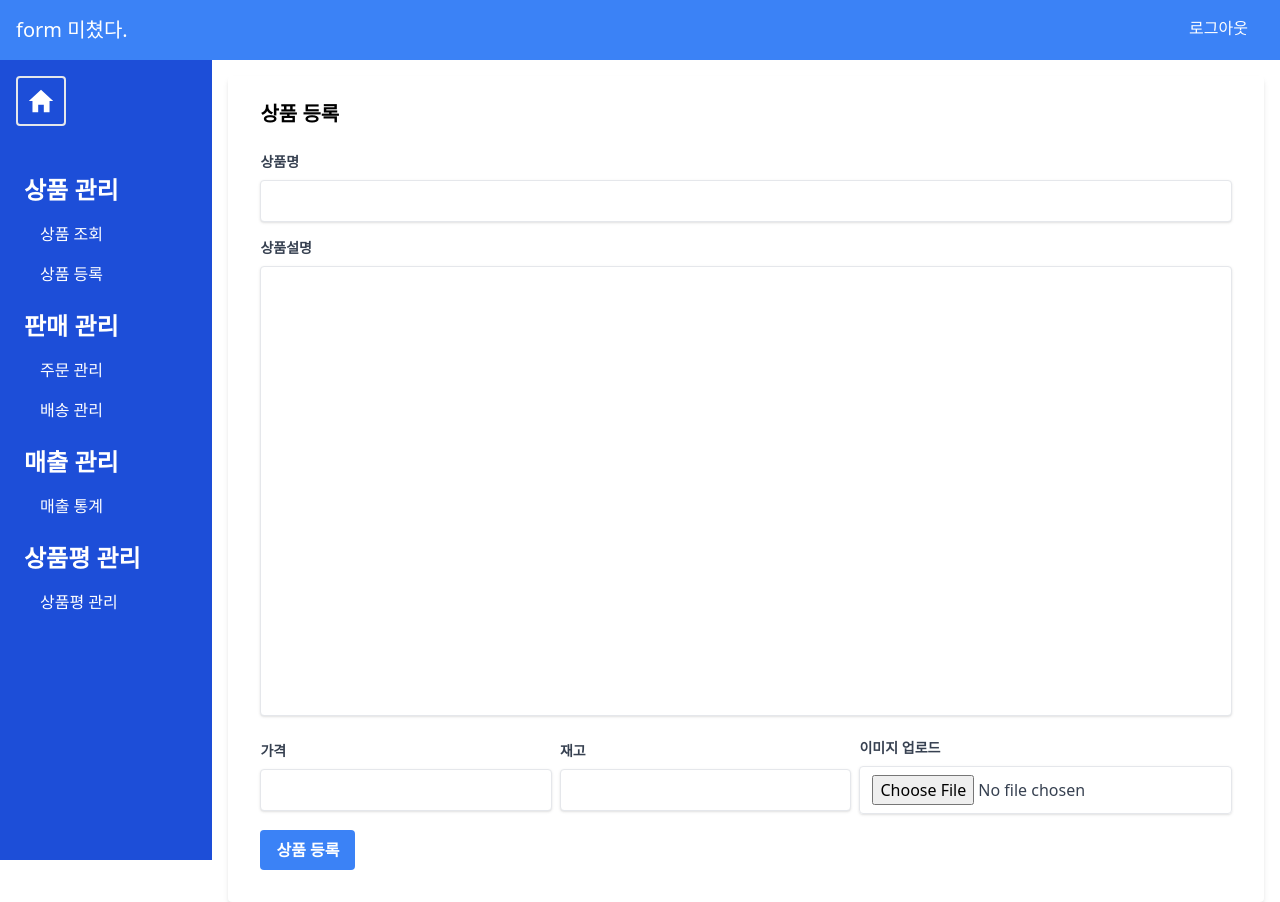
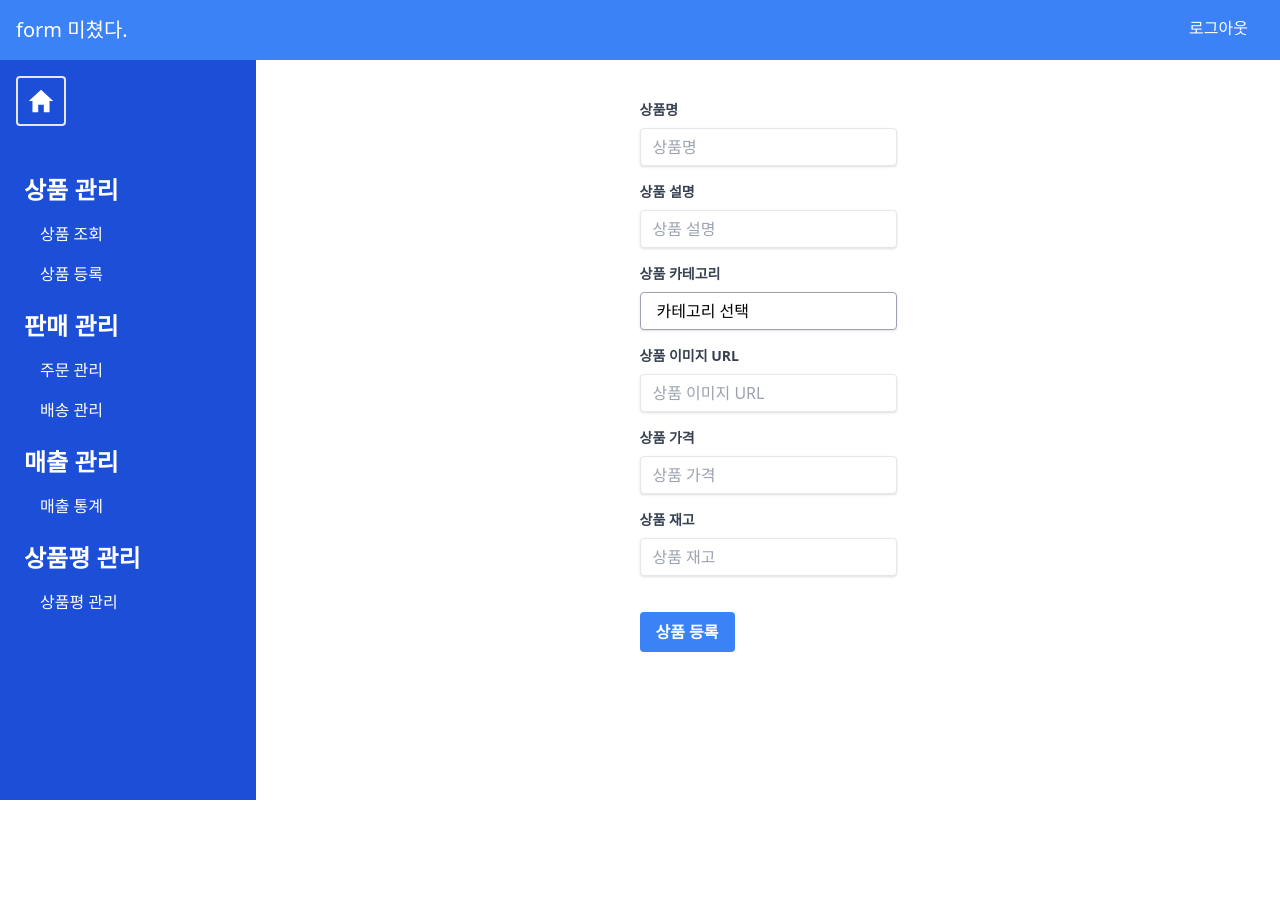
Before and after one commit to KDT-IaaS-Class-One-Group/KDT-IaaS-4team-ERP, a Next.js app in the folder frontend/: page /admin/product-add in a window 1280 px wide. After the commit the page ends 800 px from the top, so only its background shows below. Built offline with nearby package versions, Linux system fonts and the light colour scheme.

Commit message:
bug: TypeError: Do not know how to serialize a BigInt     at JSON.stringify (<anonymous>)

```diff
--- a/frontend/app/(pages)/admin/(dashboard)/(product)/product-add/page.tsx
+++ b/frontend/app/(pages)/admin/(dashboard)/(product)/product-add/page.tsx
@@ -2,159 +2,180 @@
 
 'use client';
 import React, { useState } from 'react';
-import { ProductNameProp } from '@/app/types/Product/ProductNameProp';
-import { ProductDescriptionProp } from '@/app/types/Product/ProductDescriptionProp';
-import { ProductPriceProp } from '@/app/types/Product/ProductPriceProp';
-import { ProductStockProp } from '@/app/types/Product/ProductStockProp';
-import { ProductImgUrlProp } from '@/app/types/Product/ProductImgUrlProp';
-import { ProductIndexProp } from '@/app/types/Product/ProductIndexProp';
-import { ProductCategoryProp } from '@/app/types/Product/ProductCategoryProp';
-
-interface ProductProps
-  extends ProductIndexProp,
-    ProductNameProp,
-    ProductPriceProp,
-    ProductImgUrlProp,
-    ProductDescriptionProp,
-    ProductStockProp,
-    ProductCategoryProp {}
 
 export default function ProductAdd() {
-  const [productForm, setProductForm] = useState<ProductProps>({
-    prodName: '',
-    prodDescription: '',
-    prodPrice: 0,
-    prodStock: 0,
-    prodImgUrl: '',
-  });
+  const [prodName, setProdName] = useState('');
+  const [prodDescription, setProdDescription] = useState('');
+  const [prodCategory, setProdCategory] = useState('');
+  const [prodImgUrl, setProdImgUrl] = useState('');
+  const [prodPrice, setProdPrice] = useState('');
+  const [prodStock, setProdStock] = useState('');
 
-  // 입력 필드의 변경을 처리하는 함수
-  const handleChange = (
-    event: React.ChangeEvent<HTMLInputElement | HTMLTextAreaElement>,
-  ) => {
-    const target = event.target as HTMLInputElement; // 타입 단언을 사용하여 HTMLInputElement로 처리
-    const { name, value } = target;
-    const files = target.files; // 이제 안전하게 접근 가능
-
-    setProductForm((prevForm) => ({
-      ...prevForm,
-      [name]: files && files.length > 0 ? files[0] : value,
-    }));
-  };
-
-  // 폼 제출을 처리하는 함수
-  const handleSubmit = async (event: React.FormEvent) => {
-    event.preventDefault();
-
-    const formData = new FormData();
-
-    formData.append('name', productForm.name);
-    formData.append('description', productForm.description);
-    formData.append('price', productForm.price);
-    formData.append('stock', productForm.stock.toString());
-    if (productForm.imageFile) {
-      formData.append('image', productForm.imageFile);
+  const submitProduct = async () => {
+    if (!prodName.trim()) {
+      alert('상품명을 입력해주세요.');
+      return;
+    }
+    if (!prodDescription.trim()) {
+      alert('상품 설명을 입력해주세요.');
+      return;
+    }
+    if (!prodCategory) {
+      alert('상품 카테고리를 선택해주세요.');
+      return;
+    }
+    if (!prodImgUrl.trim()) {
+      alert('상품 이미지 URL을 입력해주세요.');
+      return;
+    }
+    if (!prodPrice.trim()) {
+      alert('상품 가격을 올바르게 입력해주세요.');
+      return;
+    }
+    if (!prodStock.trim()) {
+      alert('상품 재고를 올바르게 입력해주세요.');
+      return;
     }
 
     try {
-      const response = await fetch('/api/products', {
+      const numericPrice = Number(prodPrice);
+      const numericStock = Number(prodStock);
+
+      const response = await fetch('http://localhost:3560/api/addproduct', {
         method: 'POST',
-        body: formData,
+        headers: {
+          'Content-Type': 'application/json',
+        },
+        body: JSON.stringify({
+          prodName,
+          prodDescription,
+          prodCategory,
+          prodImgUrl,
+          prodPrice: numericPrice, // 숫자로 변환된 값으로 사용
+          prodStock: numericStock, // 숫자로 변환된 값으로 사용
+        }),
       });
-
-      if (response.ok) {
-        console.log('Product registered successfully');
-        // 여기에 성공 시의 로직을 추가하세요
-      } else {
-        console.error('Failed to register the product');
-        // 여기에 실패 시의 로직을 추가하세요
+      if (!response.ok) {
+        throw new Error('Network response was not ok');
       }
+      alert('상품이 성공적으로 추가되었습니다!');
     } catch (error) {
-      console.error('There was an error submitting the form:', error);
+      console.error('Error adding product:', error);
+      alert('상품 추가에 실패했습니다.');
     }
   };
 
   return (
-    <div className='container mx-auto p-4'>
-      <div className='bg-white shadow-md rounded px-8 pt-6 pb-8 mb-4'>
-        <h1 className='text-xl font-semibold mb-6'>상품 등록</h1>
-        <form onSubmit={handleSubmit}>
+    <div className='max-w-md mx-auto mt-10'>
       <div className='mb-4'>
-            <label className='block text-gray-700 text-sm font-bold mb-2'>
+        <label
+          htmlFor='prodName'
+          className='block text-gray-700 text-sm font-bold mb-2'
+        >
           상품명
         </label>
         <input
           type='text'
-              name='name'
-              required
-              onChange={handleChange}
-              className='shadow appearance-none border rounded w-full py-2 px-3 text-gray-700'
+          id='prodName'
+          value={prodName}
+          onChange={(e) => setProdName(e.target.value)}
+          className='shadow appearance-none border rounded w-full py-2 px-3 text-gray-700 leading-tight focus:outline-none focus:shadow-outline'
+          placeholder='상품명'
         />
       </div>
-
       <div className='mb-4'>
-            <label className='block text-gray-700 text-sm font-bold mb-2'>
-              상품설명
-            </label>
-            <textarea
-              name='description'
-              required
-              onChange={handleChange}
-              rows={18}
-              className='shadow appearance-none border rounded w-full py-2 px-3 text-gray-700 resize-none'
-            ></textarea>
-          </div>
-
-          <div className='mb-4 flex justify-between items-center'>
-            <div className='flex-grow mr-2'>
-              <label className='block text-gray-700 text-sm font-bold mb-2'>
-                가격
+        <label
+          htmlFor='prodDescription'
+          className='block text-gray-700 text-sm font-bold mb-2'
+        >
+          상품 설명
         </label>
         <input
           type='text'
-                name='price'
-                required
-                onChange={handleChange}
-                className='shadow appearance-none border rounded w-full py-2 px-3 text-gray-700'
+          id='prodDescription'
+          value={prodDescription}
+          onChange={(e) => setProdDescription(e.target.value)}
+          className='shadow appearance-none border rounded w-full py-2 px-3 text-gray-700 leading-tight focus:outline-none focus:shadow-outline'
+          placeholder='상품 설명'
         />
       </div>
-
-            <div className='flex-grow mr-2'>
-              <label className='block text-gray-700 text-sm font-bold mb-2'>
-                재고
+      <div className='mb-4'>
+        <label
+          htmlFor='prodCategory'
+          className='block text-gray-700 text-sm font-bold mb-2'
+        >
+          상품 카테고리
+        </label>
+        <select
+          id='prodCategory'
+          value={prodCategory}
+          onChange={(e) => setProdCategory(e.target.value)}
+          className='block appearance-none w-full bg-white border border-gray-400 hover:border-gray-500 px-4 py-2 pr-8 rounded shadow leading-tight focus:outline-none focus:shadow-outline'
+        >
+          <option value=''>카테고리 선택</option>
+          <option value='Zerg'>Zerg</option>
+          <option value='Terran'>Terran</option>
+          <option value='Protoss'>Protoss</option>
+        </select>
+      </div>
+      <div className='mb-4'>
+        <label
+          htmlFor='prodImgUrl'
+          className='block text-gray-700 text-sm font-bold mb-2'
+        >
+          상품 이미지 URL
         </label>
         <input
           type='text'
-                name='stock'
-                required
-                onChange={handleChange}
-                className='shadow appearance-none border rounded w-full py-2 px-3 text-gray-700'
+          id='prodImgUrl'
+          value={prodImgUrl}
+          onChange={(e) => setProdImgUrl(e.target.value)}
+          className='shadow appearance-none border rounded w-full py-2 px-3 text-gray-700 leading-tight focus:outline-none focus:shadow-outline'
+          placeholder='상품 이미지 URL'
         />
       </div>
-
-            <div className='flex-grow'>
-              <label className='block text-gray-700 text-sm font-bold mb-2'>
-                이미지 업로드
+      <div className='mb-4'>
+        <label
+          htmlFor='prodPrice'
+          className='block text-gray-700 text-sm font-bold mb-2'
+        >
+          상품 가격
         </label>
         <input
-                type='file'
-                name='image'
-                onChange={handleChange}
-                className='shadow appearance-none border rounded py-2 px-3 text-gray-700 w-full'
+          type='number'
+          id='prodPrice'
+          value={prodPrice}
+          onChange={(e) => setProdPrice(e.target.value)}
+          className='shadow appearance-none border rounded w-full py-2 px-3 text-gray-700 leading-tight focus:outline-none focus:shadow-outline'
+          placeholder='상품 가격'
+          min='0'
         />
       </div>
+      <div className='mb-6'>
+        <label
+          htmlFor='prodStock'
+          className='block text-gray-700 text-sm font-bold mb-2'
+        >
+          상품 재고
+        </label>
+        <input
+          type='number'
+          id='prodStock'
+          value={prodStock}
+          onChange={(e) => setProdStock(e.target.value)}
+          className='shadow appearance-none border rounded w-full py-2 px-3 text-gray-700 mb-3 leading-tight focus:outline-none focus:shadow-outline'
+          placeholder='상품 재고'
+          min='0'
+        />
       </div>
-
       <div className='flex items-center justify-between'>
         <button
-              type='submit'
+          onClick={submitProduct}
           className='bg-blue-500 hover:bg-blue-700 text-white font-bold py-2 px-4 rounded focus:outline-none focus:shadow-outline'
         >
           상품 등록
         </button>
       </div>
-        </form>
-      </div>
     </div>
   );
 }
```
Also changed, not shown: 1 other file (tests, documents, lock files or other folders). Lines whose indentation alone changed are shown as unchanged.
